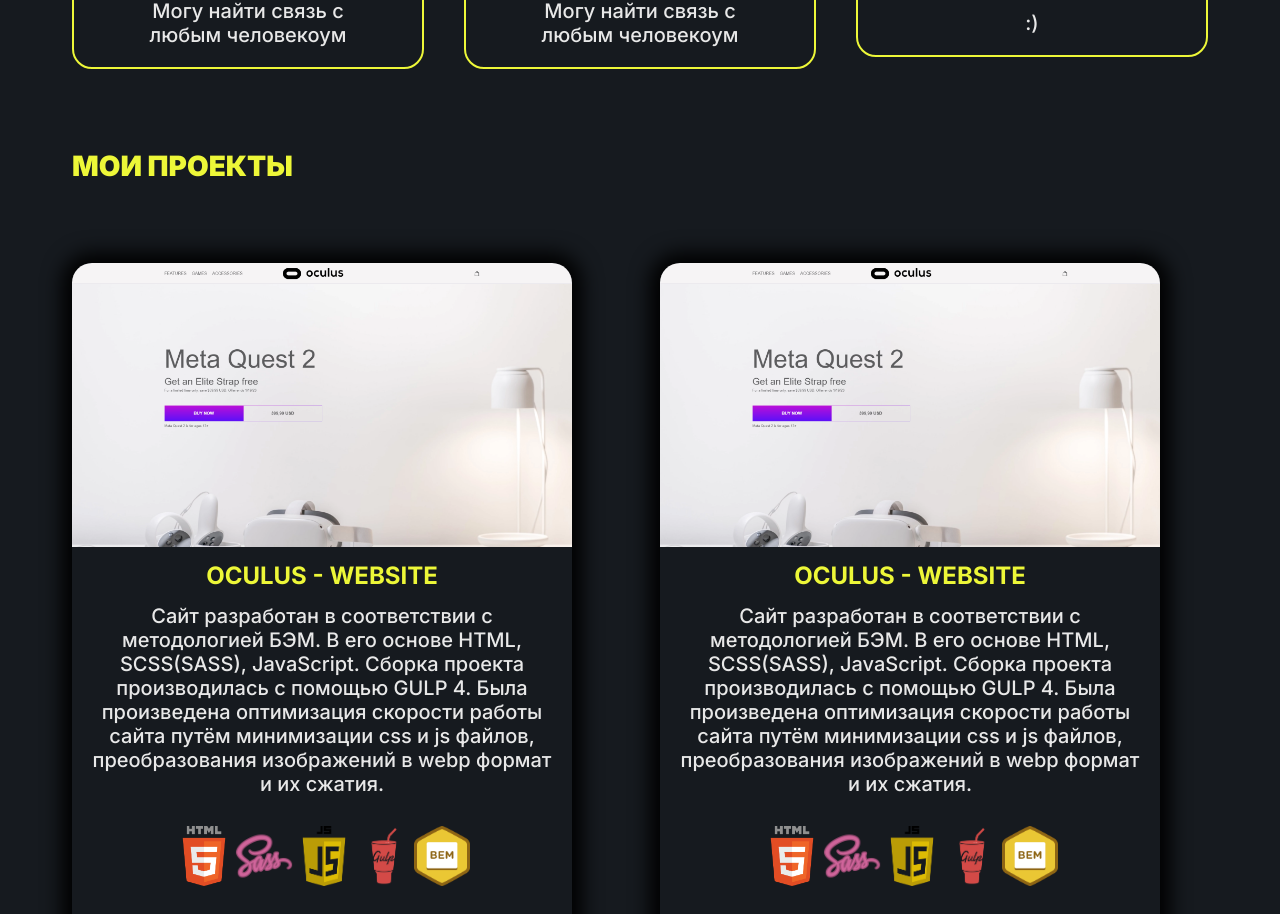
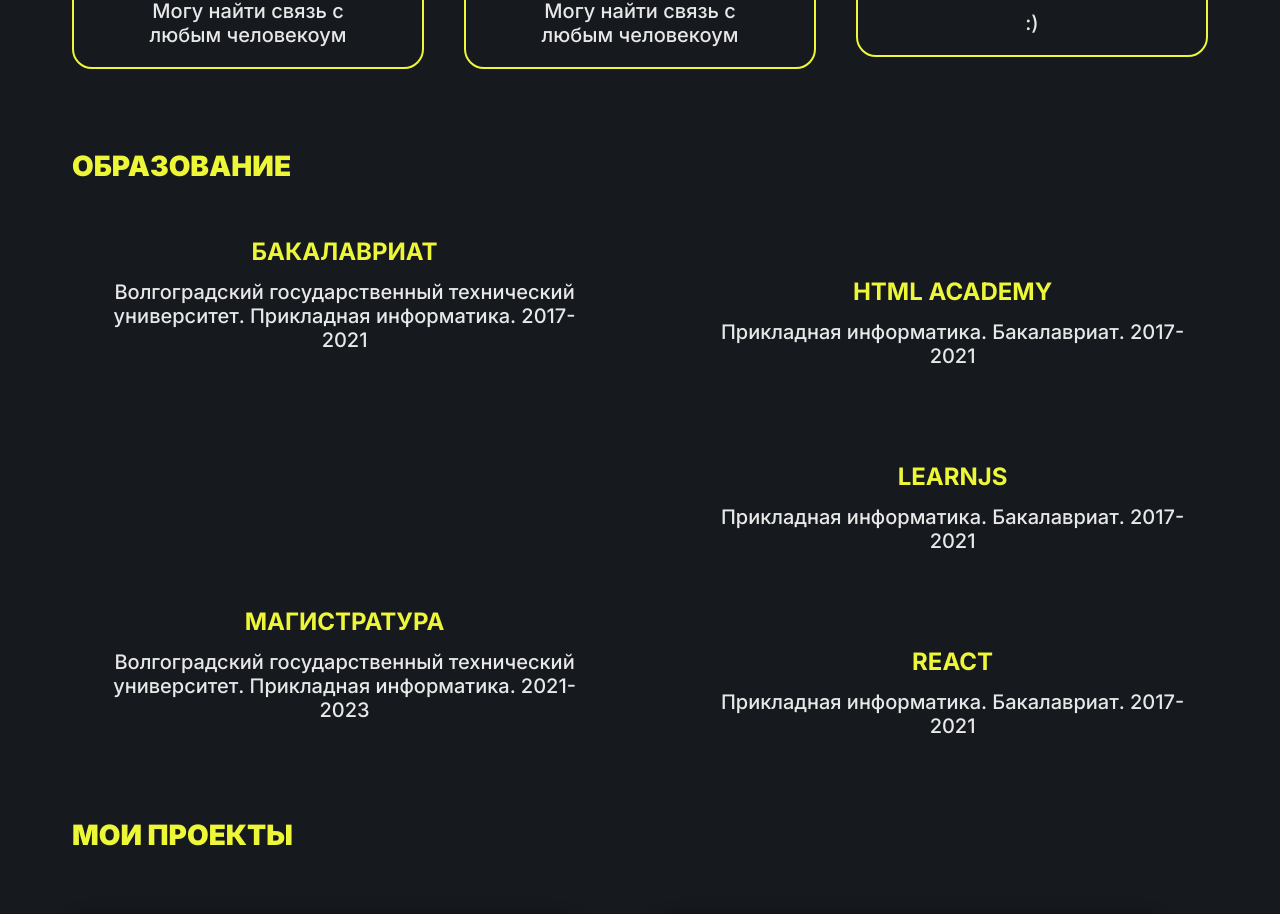
Before and after one commit to KrashheR/krashher-website, a React (Create React App) app: page / in a window 1280 px wide. Shown: the part 2034-2948 px from the top of the page. Built offline with nearby package versions, Linux system fonts and the light colour scheme.

Commit message:
Added education component

```diff
--- /dev/null
+++ b/src/components/education/education.jsx
@@ -0,0 +1,22 @@
+import React from "react";
+import { StyledEducation, StyledEducationGrid } from "./styled";
+import Title, { TitleColor, TitleLevel, TitleType } from "../title/title";
+import EducationPlace from "../educationPlace/educationPlace";
+
+function Education() {
+  return(
+    <StyledEducation>
+      <Title level={TitleLevel.H2} color={TitleColor.PRIMARY} type={TitleType.SECTION}>Образование</Title>
+      <StyledEducationGrid>
+        <EducationPlace position={"universityBac"} title={"Бакалавриат"} description={"Волгоградский государственный технический университет. Прикладная информатика. 2017-2021"}/>
+        <EducationPlace position={"htmlacademy"} title={"html academy"} description={"Прикладная информатика. Бакалавриат. 2017-2021"}/>
+        <EducationPlace position={"learnjs"} title={"learnjs"} description={"Прикладная информатика. Бакалавриат. 2017-2021"}/>
+        <EducationPlace position={"universityMag"} title={"Магистратура"} description={"Волгоградский государственный технический университет. Прикладная информатика. 2021-2023"}/>
+        <EducationPlace position={"react"} title={"react"} description={"Прикладная информатика. Бакалавриат. 2017-2021"}/>
+      </StyledEducationGrid>
+
+    </StyledEducation>
+  );
+}
+
+export default Education;
--- /dev/null
+++ b/src/components/education/styled.js
@@ -0,0 +1,17 @@
+import styled from "styled-components";
+
+export const StyledEducation = styled.section`
+  margin: 80px 0;
+`;
+
+export const StyledEducationGrid = styled.div`
+  display: grid;
+  grid-template-areas: "universityBac . ."
+                       "universityBac . htmlacademy"
+                       ". . ."
+                       ". . learnjs"
+                       "universityMag . ."
+                       "universityMag . react";
+  grid-gap: 40px;
+  margin-top: 40px;
+`;
--- /dev/null
+++ b/src/components/educationPlace/educationPlace.jsx
@@ -0,0 +1,15 @@
+import React from "react";
+import { StyledEducationPlaceContainer } from "./styled";
+import Title, { TitleColor, TitleLevel, TitleType } from "../title/title";
+import Description from "../description/description";
+
+function EducationPlace ({ position, title, description }) {
+  return(
+    <StyledEducationPlaceContainer $position={ position }>
+      <Title level={TitleLevel.H3} color={TitleColor.PRIMARY} type={TitleType.CARD}>{ title }</Title>
+      <Description>{ description }</Description>
+    </StyledEducationPlaceContainer>
+  );
+}
+
+export default EducationPlace;
--- /dev/null
+++ b/src/components/educationPlace/styled.js
@@ -0,0 +1,7 @@
+import styled from "styled-components";
+
+export const StyledEducationPlaceContainer = styled.span`
+  display: flex;
+  flex-direction: column;
+  grid-area: ${(props) => props.$position};
+`;
--- a/src/components/main/main.jsx
+++ b/src/components/main/main.jsx
@@ -2,6 +2,7 @@ import React from "react";
 import Home from "../home/home";
 import Projects from "../projects/projects";
 import Skills from "../skills/skills";
+import Education from "../education/education";
 
 function Main () {
 
@@ -9,6 +10,7 @@ function Main () {
     <>
       <Home />
       <Skills />
+      <Education />
       <Projects />
 
     </>
```
